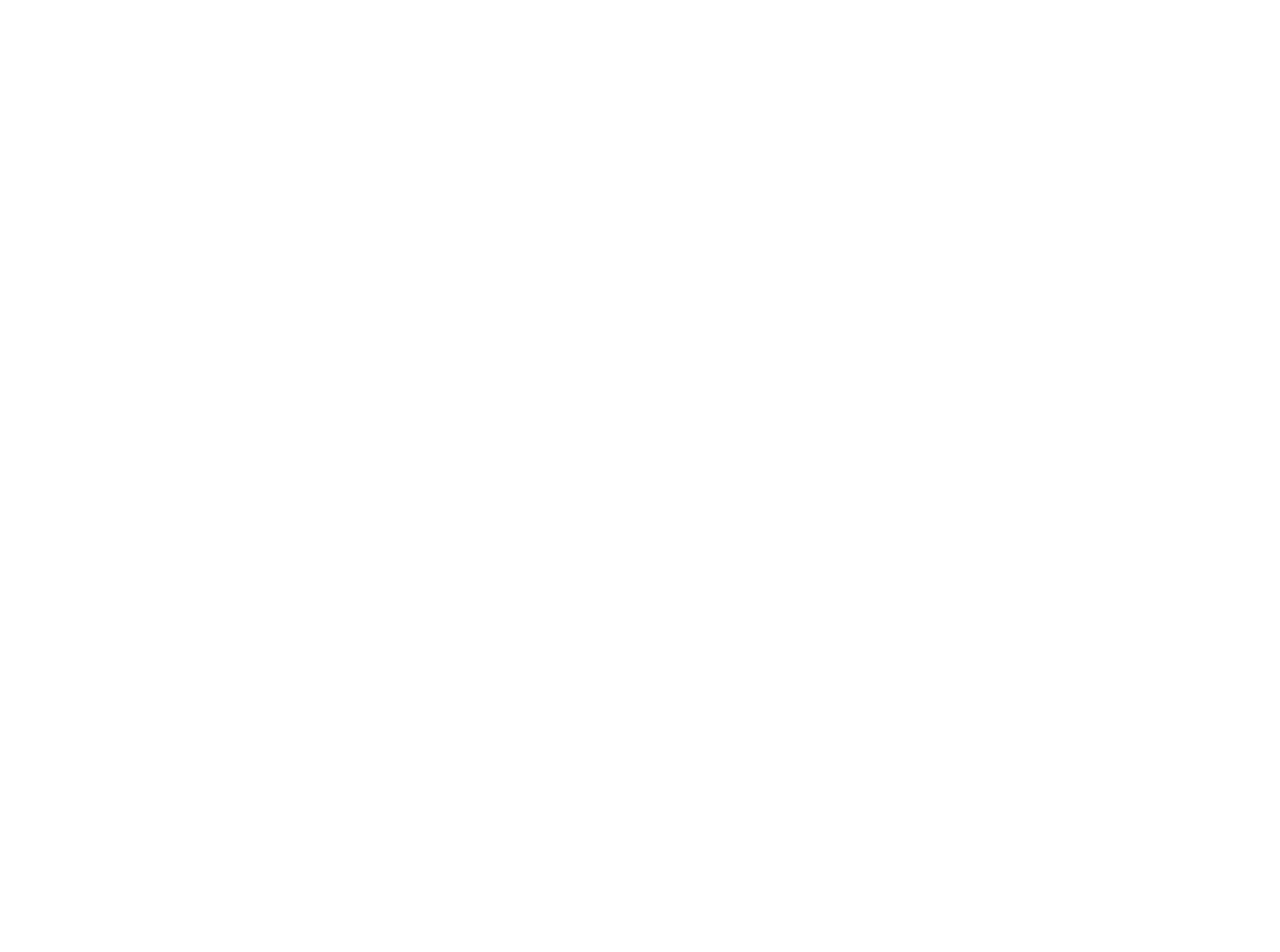
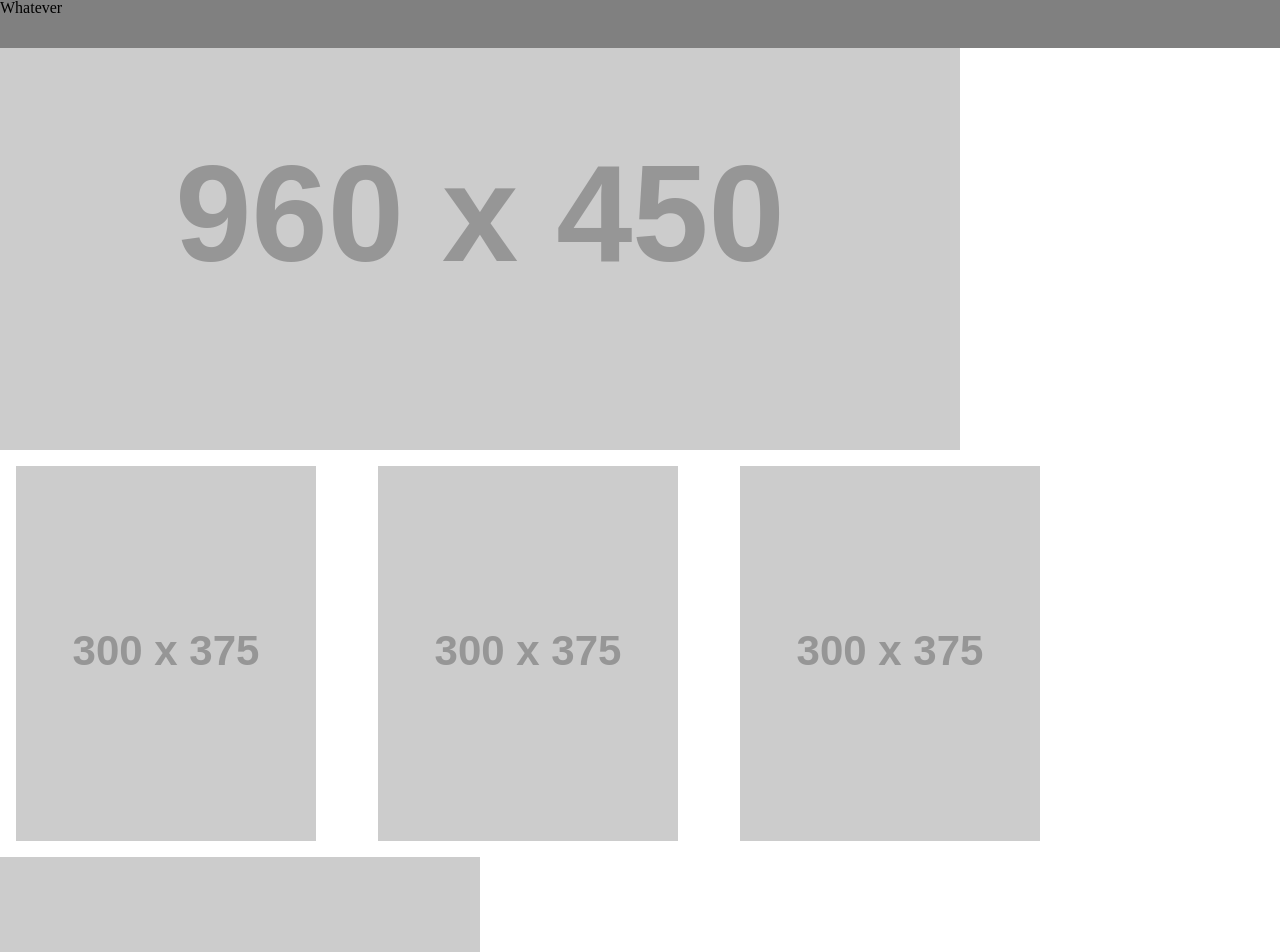
Before and after one commit to everydaytimmy/wireframe-excercise, a plain HTML site: page index.html in a window 1280 px wide. Shown: the top 952 px of the page. Before the commit the page ends 800 px from the top, so only its background shows below. Drawn offline with Linux system fonts and the light colour scheme; placeholder pictures from the web are drawn by us.

Commit message:
got pictures in

```diff
--- a/index.html
+++ b/index.html
@@ -3,9 +3,29 @@
 <head>
   <meta charset="UTF-8">
   <meta name="viewport" content="width=device-width, initial-scale=1.0">
-  <title>Document</title>
+  <link rel="stylesheet" href="style.css">
+  <link rel="stylesheet" href="reset.css">
+  <title>Wireframe</title>
 </head>
 <body>
+    <header>
+      <p>Whatever</p>
+    </header>
+
+    <div class = 'bigpic'>
+      <img src="https://placehold.it/960x450/ddd" />
+    </div>
+
+    <div class = 'smallpics'>
+      <img src="https://placehold.it/300x375/ddd" />
+      <img src="https://placehold.it/300x375/ddd" />
+      <img src="https://placehold.it/300x375/ddd" />
+    </div>
+
+    <div class = 'article'>
+      <img src="https://placehold.it/480x400/ddd" />
+    </div>
 
 </body>
+
 </html>
--- a/style.css
+++ b/style.css
@@ -0,0 +1,27 @@
+header {
+  background-color: gray;
+  position: fixed;
+  width: 100%;
+  height: 3rem;
+  display: flex;
+  justify-content: space-between;
+  align-items: center;
+  top: 0;
+}
+
+.bigpic{
+  width: 80%;
+  display: flex;
+  align-items: center;
+  justify-content: space-between;
+}
+
+
+.smallpics {
+  width: 80%;
+  display: flex;
+  justify-content: space-between;
+  align-items: center;
+  top: 0;
+  margin: 1rem;
+}
```
